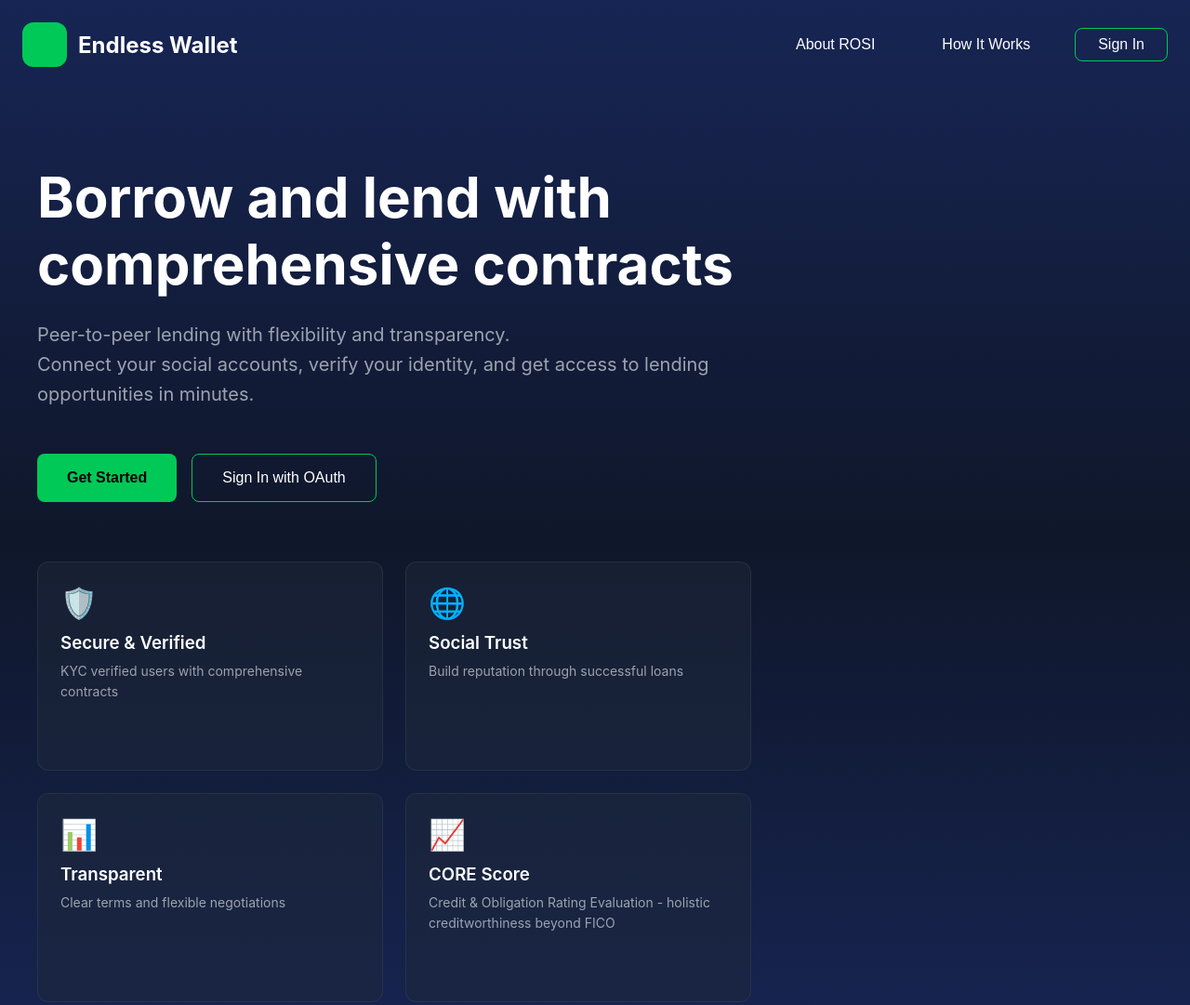
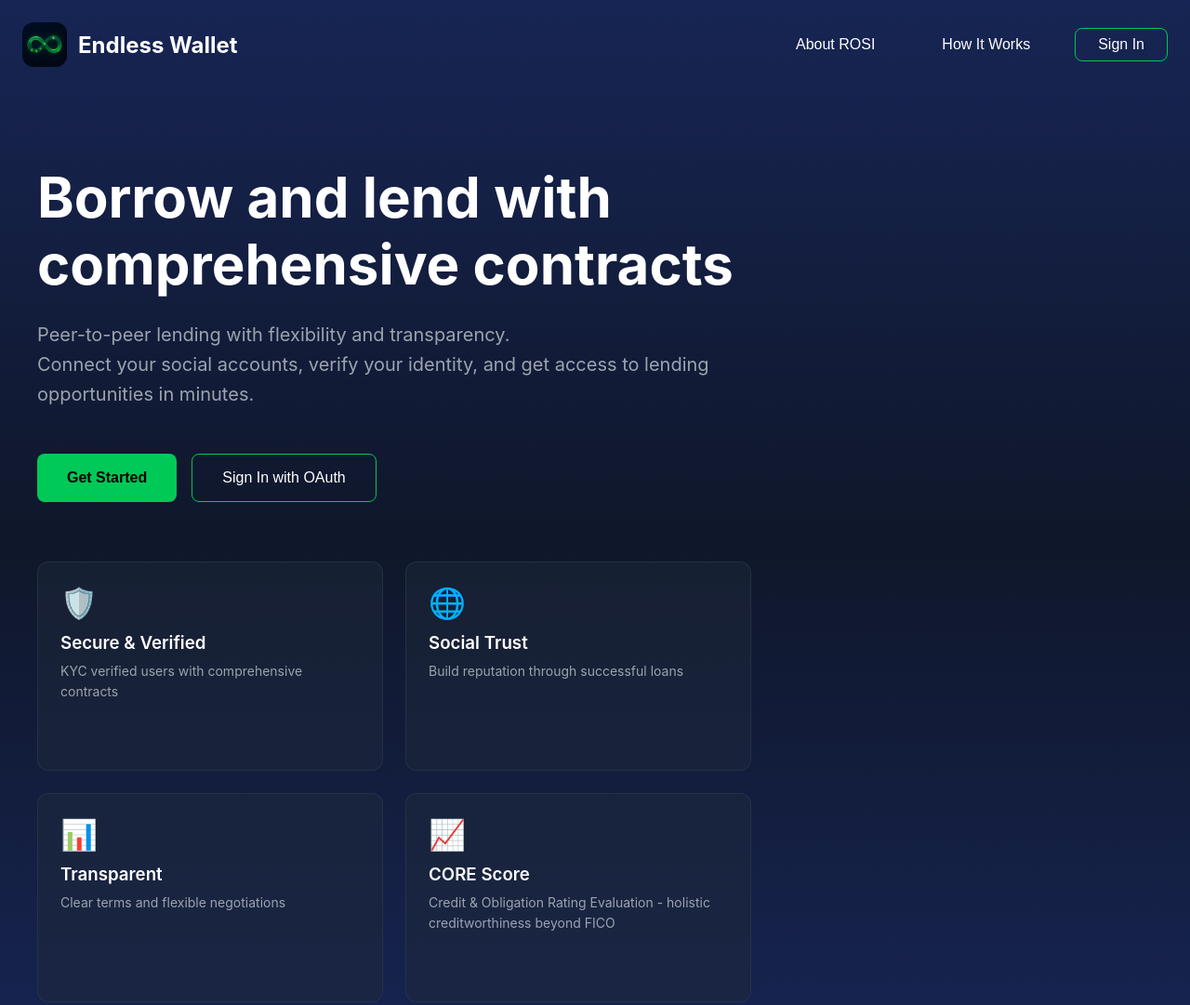
Before and after one commit to Printerpilot/endlesswallet-investor-site, a plain HTML site: page public/preview.html in a window 1280 px wide. Shown: the whole page at 93% size. Drawn offline with Linux system fonts and the light colour scheme.

Commit message:
Update preview.html to use new logo image

```diff
--- a/public/preview.html
+++ b/public/preview.html
@@ -10,7 +10,7 @@
         .container { max-width: 1200px; margin: 0 auto; padding: 0 1.5rem; }
         .nav { display: flex; justify-content: space-between; align-items: center; padding: 1.5rem; }
         .nav-left { display: flex; align-items: center; gap: 0.75rem; }
-        .logo { width: 3rem; height: 3rem; background: #00C957; border-radius: 0.75rem; }
+        .logo { width: 3rem; height: 3rem; background-image: url('logo.png'); background-size: cover; background-position: center; background-color: transparent; border-radius: 0.75rem; }
         .brand { font-size: 1.5rem; font-weight: bold; }
         .nav-right { display: flex; align-items: center; gap: 1.5rem; }
         .btn { padding: 0.5rem 1.5rem; border: 1px solid #00C957; background: transparent; color: white; border-radius: 0.5rem; cursor: pointer; transition: all 0.2s; font-size: 1rem; }
```
